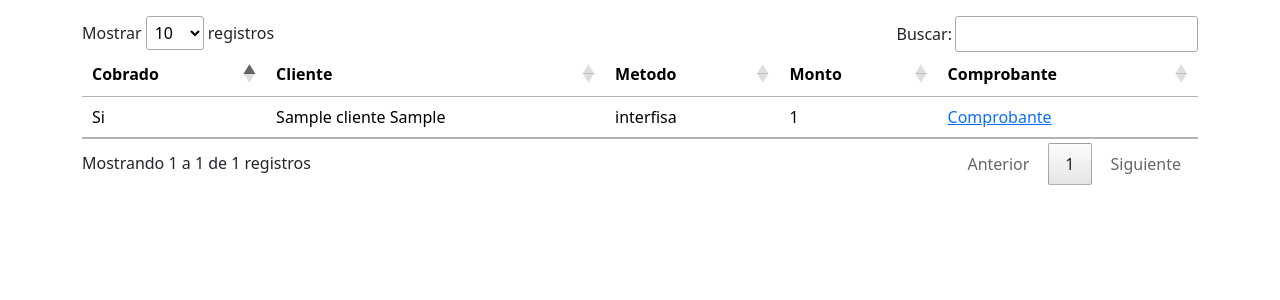
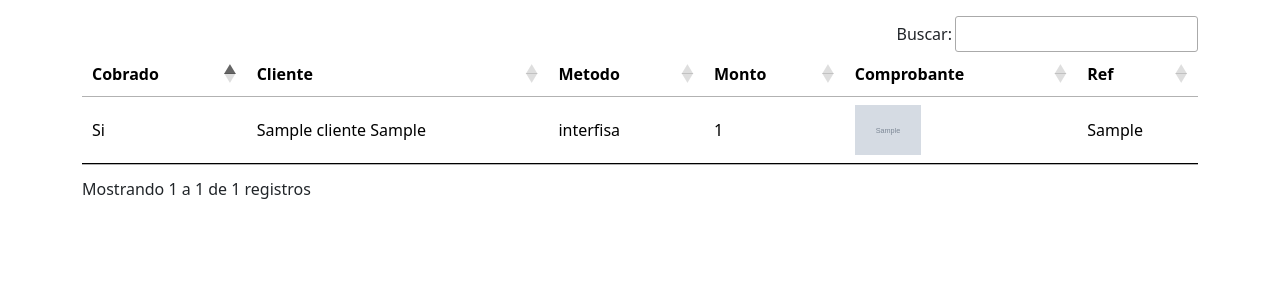
Before and after one commit to jdg24g/control-remesas, a Django app: page / in a window 1280 px wide. Shown: the part 56-356 px from the top of the page. Run offline with Django 4.2, Linux system fonts and the light colour scheme; tables that the repository leaves empty hold one stand-in row (values such as "Sample post"); grey boxes marked "Sample" are stand-in pictures; lists and menus that the app fills with data are empty; some libraries are stand-ins or nearby versions.

Commit message:
fix img bug

```diff
--- a/giro/models.py
+++ b/giro/models.py
@@ -13,7 +13,6 @@
     # __str__ nombre apellido
     def __str__(self):
         return f"{self.nombre} {self.apellido}"
-
 
 opciones_DePago = [
     ("interfisa", "interfisa"),
--- a/giro/templates/includes/data_table.html
+++ b/giro/templates/includes/data_table.html
@@ -7,6 +7,9 @@
 <script>
   $(document).ready(function () {
     $("#example").DataTable({
+        paging: false,
+        scrollCollapse: true,
+        scrollY: '80vh',
       language: {
         processing: "Procesando...",
         lengthMenu: "Mostrar _MENU_ registros",
--- a/giro/templates/includes/header.html
+++ b/giro/templates/includes/header.html
@@ -1,4 +1,4 @@
-<nav class="navbar bg-primary">
+<nav class="navbar sticky-top bg-primary">
   <div class="container-fluid">
     <a class="navbar-brand text-white"><i class="fa-solid fa-house"></i> Transacciones</a>
   </div>
--- a/giro/templates/index.html
+++ b/giro/templates/index.html
@@ -4,7 +4,7 @@
 {% block header %} {% include "includes/header.html" %} {% endblock header %}
 {% block content %}
     {% if Transacciones %}
-        <div class="table-responsive mt-3" style="overflow: hidden;">
+        <div class="table-responsive mt-3" >
             <table class="table" id="example">
                 <thead>
                     <tr>
@@ -13,6 +13,9 @@
                         <th scope="col">Metodo</th>
                         <th scope="col">Monto</th>
                         <th scope="col">Comprobante</th>
+
+                        <th scope="col">Ref</th>
+
                     </tr>
                 </thead>
                 <tbody>
@@ -26,7 +29,24 @@
                             <td>{{ transaccion.cliente }}</td>
                             <td>{{ transaccion.metodo_DePago }}</td>
                             <td>{{ transaccion.monto }}</td>
-                            <td><a href="{{ transaccion.transaccion_img.url }}" target="_blank">Comprobante</a></td>
+                            <td>
+                                {% if transaccion.transaccion_img and transaccion.transaccion_img.url %}
+                                    <a href="{{ transaccion.transaccion_img.url }}" target="_blank">
+                                        <img src="{{ transaccion.transaccion_img.url }}" alt="{{ transaccion.transaccion_img.url }}" style="max-width: auto;height: 50px;">
+                                    </a>
+                                {% else %}
+                                    No hay imagen
+                                {% endif %}
+                            </td>
+
+                                <td>
+                                    {% if transaccion.ref %}
+                                    {{ transaccion.ref }}
+                                    {% else %}
+                                    Sin Ref.
+                                    {% endif %}
+
+                                </td>
                         </tr>
                     {% endfor %}
                 </tbody>
@@ -37,7 +57,7 @@
         No Transacciones found.
     {% endif %}
 
+    {% include "includes/data_table.html" %}
 
-{% include "includes/data_table.html" %}
 
 {% endblock content %}
```
